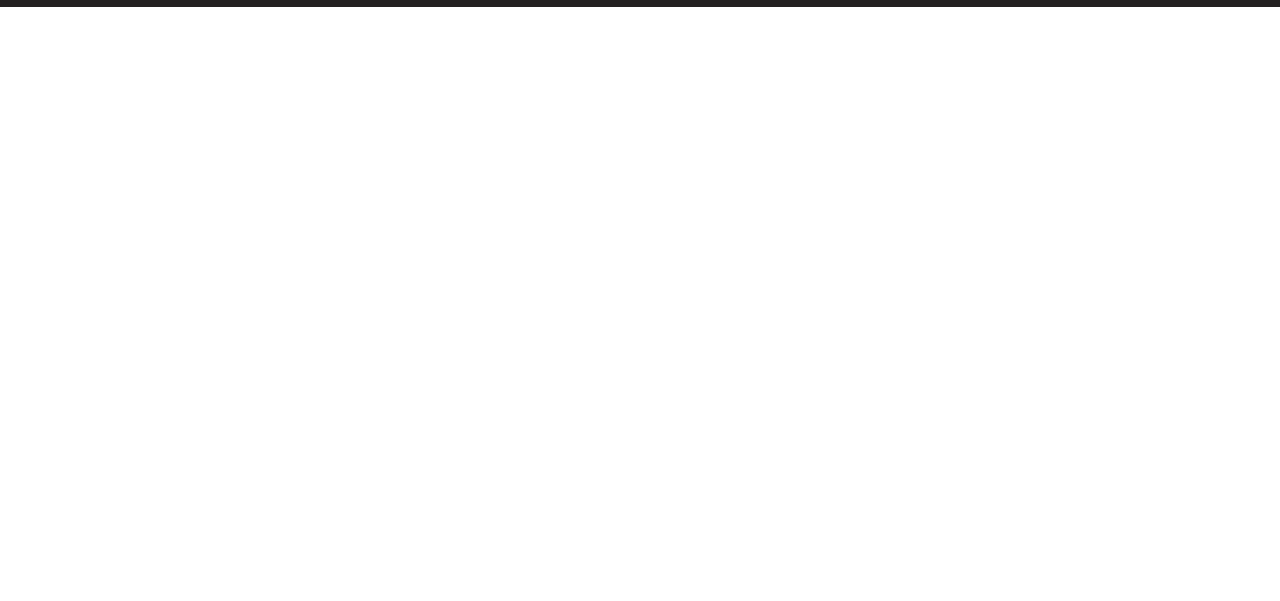
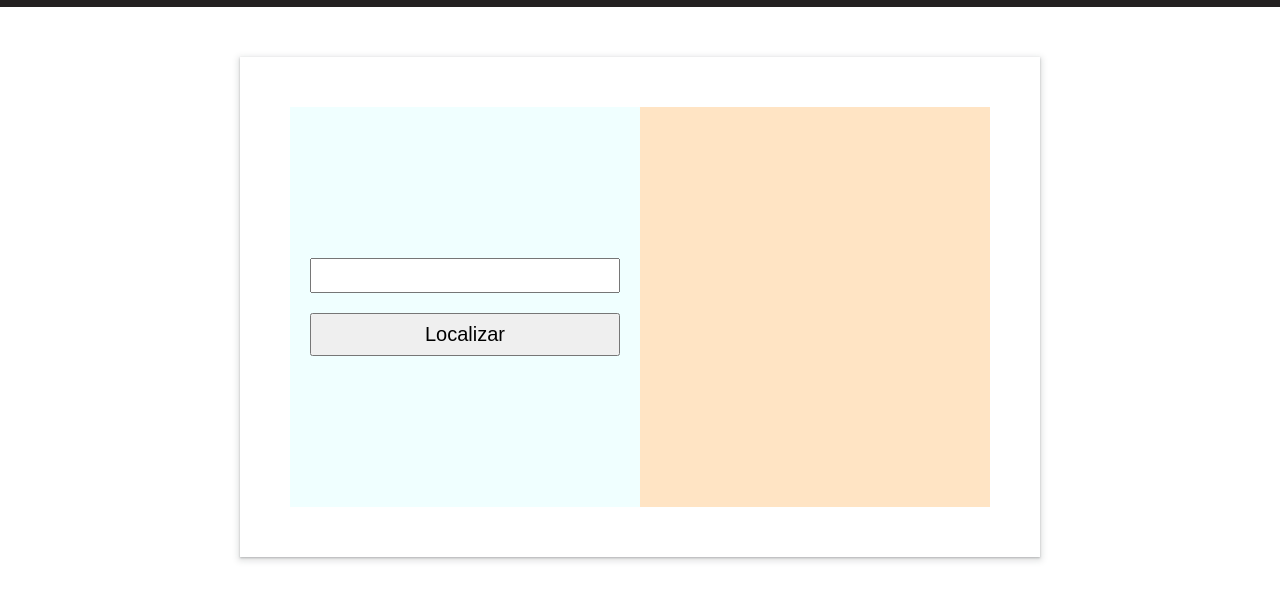
Before and after one commit to Edigleis2022/pokedx, a website built with Vite: page index.html in a window 1280 px wide. Shown: the part 63-664 px from the top of the page. Built offline with nearby package versions, Linux system fonts and the light colour scheme.

Commit message:
estilização pokedex

```diff
--- a/index.html
+++ b/index.html
@@ -11,7 +11,17 @@
       <img src="./src/img/pokebola.png" alt="">
       <h1>PokeDex</h1>
     </header>
+      <main>
+        <section class="pokedex">
+          <div class="formLocalizar">
+            <input type="search" id="inputPesquisa"/>
+            <button class="btnLocalizar" >Localizar</button>
+          </div>
+          <div class="display">
 
+          </div>
+        </section>
+      </main>
     <script type="module" src="./src/js/main.js"></script>
   </body>
 </html>
--- a/src/css/style.css
+++ b/src/css/style.css
@@ -20,3 +20,40 @@ header img{
     height: 50px;
 
 }
+.pokedex{
+    width: 800px;
+    height: 500px;
+    display: flex;
+    justify-content: space-around;
+    margin-top: 50px;
+    padding: 50px;
+    box-shadow: rgba(60, 64, 67, 0.3) 0px 1px 2px 0px, rgba(60, 64, 67, 0.15) 0px 2px 6px 2px;
+}
+.formLocalizar{
+    padding: 20px;
+    display: flex;
+    flex-direction: column;
+    justify-content: center;
+    align-items: center;
+    gap: 20px;
+    width: 50%;
+    background-color: azure;
+
+}
+.formLocalizar input{
+    width: 100%;
+    padding: 8px;
+}
+.formLocalizar button{
+    width: 100%;
+    padding: 8px;
+    font-size: 20px;
+}
+.display{
+    width: 50%;
+    background-color: bisque;
+}
+main{
+    display: flex;
+    justify-content: center;
+}
```
